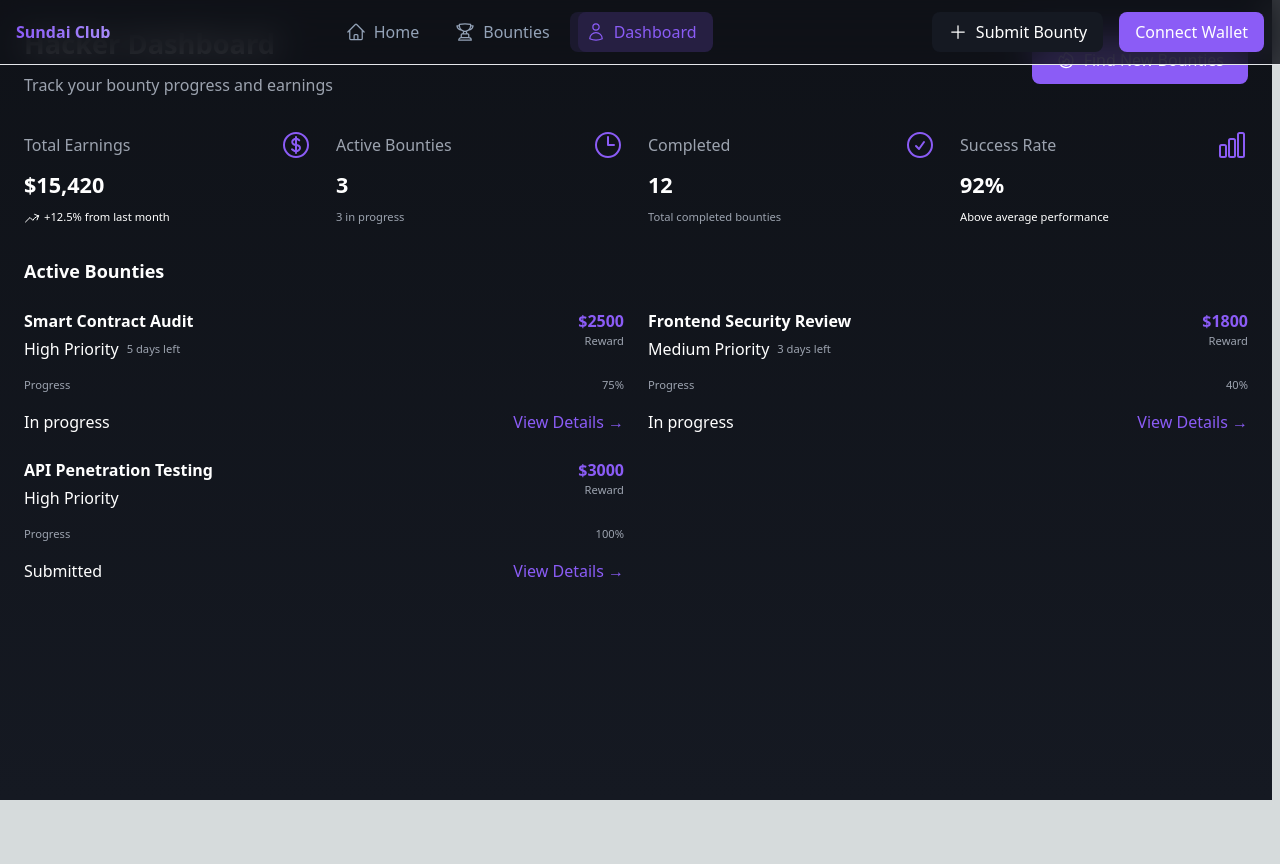
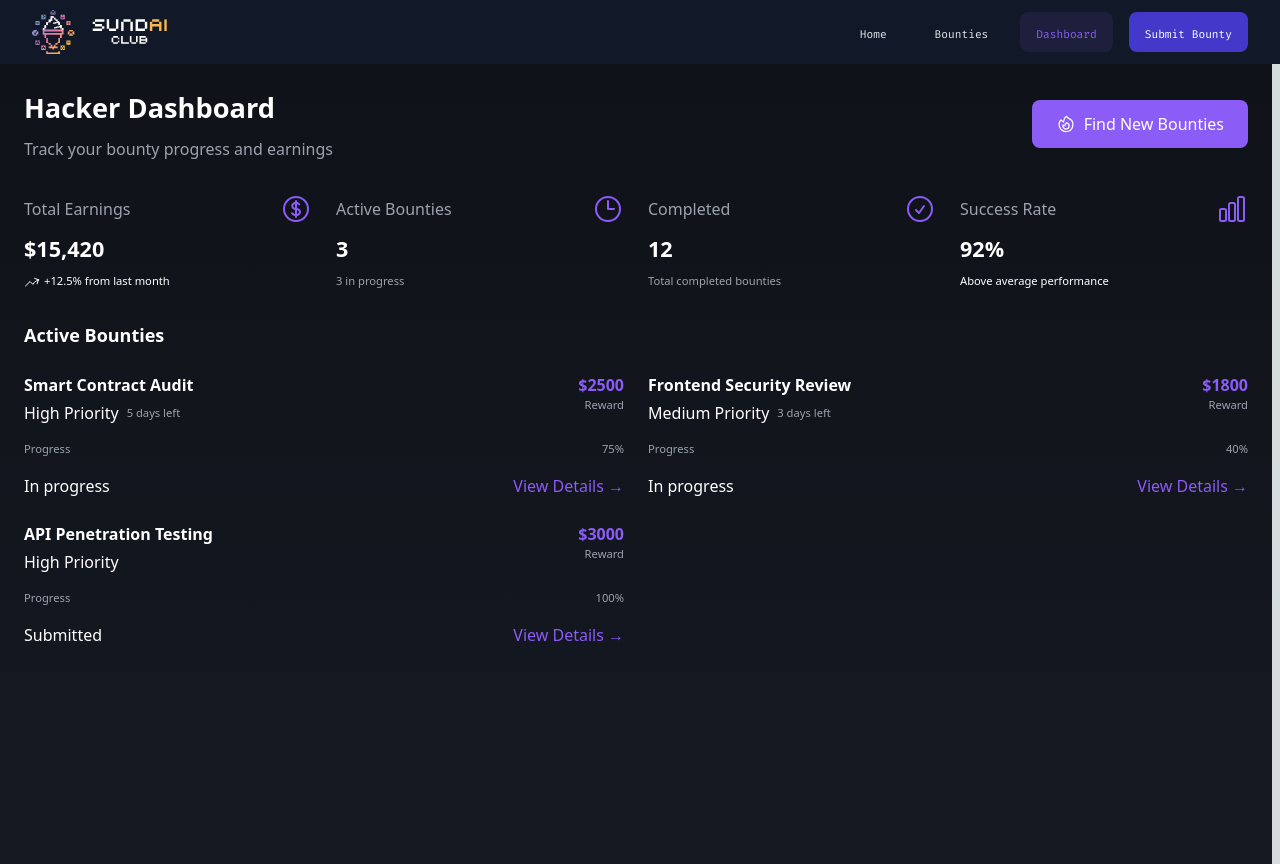
Before and after one commit to polarbaker/SundAiHunter, a Next.js app: page /hacker-dashboard in a window 1280 px wide. Before the commit the page ends 800 px from the top, so only its background shows below. Built offline with nearby package versions, Linux system fonts and the light colour scheme; what tailwindcss-scrollbar would draw is missing.

Commit message:
base case

```diff
--- a/src/app/layout.tsx
+++ b/src/app/layout.tsx
@@ -1,7 +1,6 @@
 import './globals.css'
 import { Space_Mono, Fira_Code, Montserrat } from 'next/font/google'
 import Navigation from '@/components/Navigation'
-import Footer from '@/components/Footer'
 import { ThemeProvider } from '@/contexts/ThemeContext'
 
 // Font configurations
@@ -27,12 +26,12 @@ export const metadata = {
   icons: {
     icon: [
       {
-        url: '/icon-192x192.png',
+        url: '/images/icon-192x192.png',
         sizes: '192x192',
         type: 'image/png',
       },
       {
-        url: '/icon-512x512.png',
+        url: '/images/icon-512x512.png',
         sizes: '512x512',
         type: 'image/png',
       },
@@ -61,15 +60,13 @@ export default function RootLayout({
     <html lang="en" suppressHydrationWarning>
       <head>
         <link rel="icon" href="/favicon.ico" sizes="any" />
-        <link rel="icon" href="/icon.svg" type="image/svg+xml" />
-        <link rel="apple-touch-icon" href="/apple-touch-icon.png" />
         <link rel="manifest" href="/manifest.json" />
       </head>
       <body className={`${spaceMono.variable} ${firaCode.variable} ${montserrat.variable}`}>
         <ThemeProvider>
           <div className="min-h-screen flex flex-col bg-background text-text-primary">
             <Navigation />
-            <main className="flex-1">
+            <main className="flex-1 pt-16">
               {children}
             </main>
           </div>
--- a/src/app/page.tsx
+++ b/src/app/page.tsx
@@ -116,7 +116,7 @@ export default function Home() {
                   transition={{ delay: 0.2 }}
                 >
                   <Image
-                    src="/affiliations/mit_logo_std_rgb_silver-gray.svg"
+                    src="/images/affiliations/mit_logo_std_rgb_silver-gray.svg"
                     style={{ filter: "brightness(1.2)" }}
                     className="w-16 h-16 sm:w-24 sm:h-24 opacity-90"
                     alt="Logo MIT"
@@ -149,7 +149,7 @@ export default function Home() {
                   transition={{ delay: 0.4 }}
                 >
                   <Image
-                    src="/affiliations/harvard-university-seeklogo.svg"
+                    src="/images/affiliations/harvard-university-seeklogo.svg"
                     className="w-14 h-14 sm:w-20 sm:h-20 opacity-90"
                     style={{ filter: "grayscale(100%)" }}
                     alt="Logo Harvard"
--- a/src/components/Navigation.tsx
+++ b/src/components/Navigation.tsx
@@ -1,166 +1,150 @@
 'use client'
 
-import React, { useState } from 'react'
+import React, { useState, useEffect } from 'react'
 import Link from 'next/link'
 import { usePathname } from 'next/navigation'
-import { motion, AnimatePresence } from 'framer-motion'
-import { Bars3Icon, XMarkIcon, HomeIcon, TrophyIcon, PlusIcon, UserIcon } from '@heroicons/react/24/outline'
-import SubmitBountyModal from './SubmitBountyModal'
+import Image from 'next/image'
+import { useTheme } from '@/contexts/ThemeContext'
+
+const Navigation = () => {
+  const [isScrolled, setIsScrolled] = useState(false)
+  const pathname = usePathname()
+  const { isDarkMode } = useTheme()
+  const [isMenuOpen, setIsMenuOpen] = useState(false)
+
+  useEffect(() => {
+    const handleScroll = () => {
+      if (window.scrollY > 50) {
+        setIsScrolled(true)
+      } else {
+        setIsScrolled(false)
+      }
+    }
+
+    window.addEventListener("scroll", handleScroll)
+    return () => window.removeEventListener("scroll", handleScroll)
+  }, [])
 
   const navItems = [
-  { href: '/', label: 'Home', icon: HomeIcon },
-  { href: '/bounty-board', label: 'Bounties', icon: TrophyIcon },
-  { href: '/hacker-dashboard', label: 'Dashboard', icon: UserIcon },
+    { href: '/', label: 'Home' },
+    { href: '/bounty-board', label: 'Bounties' },
+    { href: '/hacker-dashboard', label: 'Dashboard' },
   ]
 
-const Navigation = () => {
-  const [mobileMenuOpen, setMobileMenuOpen] = useState(false)
-  const [submitModalOpen, setSubmitModalOpen] = useState(false)
-  const pathname = usePathname()
-
   return (
-    <>
-      <nav className="fixed top-0 left-0 right-0 bg-background/80 backdrop-blur-lg border-b border-border/40 z-50">
-        <div className="container mx-auto px-4">
-          <div className="flex h-16 items-center justify-between">
-            {/* Logo */}
+    <header className="fixed top-0 left-0 right-0 z-50">
+      <nav
+        className={`w-full transition-all duration-300 font-space-mono ${
+          isDarkMode
+            ? isScrolled
+              ? "bg-gray-900/90 shadow-md backdrop-blur-sm"
+              : "bg-gray-900"
+            : isScrolled
+              ? "bg-[#E5E5E5]/90 shadow-md backdrop-blur-sm"
+              : "bg-[#E5E5E5]"
+        }`}
+      >
+        <div className="max-w-7xl mx-auto px-4 sm:px-6 lg:px-8">
+          <div className="flex justify-between items-center h-16">
+            {/* Updated Logo Section */}
+            <div className="text-lg font-space-mono text-indigo-800 font-semibold tracking-wider">
               <Link
                 href="/"
-              className="relative group"
+                className="text-center group flex items-center"
               >
-              <span className="text-xl font-bold bg-gradient-to-r from-primary to-primary-light bg-clip-text text-transparent">
-                Sundai Club
-              </span>
-              <span className="absolute -bottom-1 left-0 w-0 h-0.5 bg-gradient-to-r from-primary to-primary-light transition-all group-hover:w-full" />
+                <Image
+                  src={isDarkMode ? "/images/logos/sundai_logo_dark_horizontal.svg" : "/images/logos/sundai_logo_light_horizontal.svg"}
+                  alt="Sundai Club Logo"
+                  width={150}
+                  height={100}
+                  className="transition-transform duration-300 transform group-hover:scale-110 mr-2"
+                  priority
+                />
               </Link>
+            </div>
 
             {/* Desktop Navigation */}
-            <div className="hidden md:flex items-center space-x-1">
-              {navItems.map((item) => {
-                const Icon = item.icon
-                const isActive = pathname === item.href
-
-                return (
+            <div className="hidden md:flex items-center space-x-4">
+              {navItems.map((item) => (
                 <Link
                   key={item.href}
                   href={item.href}
-                    className={`
-                      relative px-4 py-2 rounded-lg flex items-center space-x-2 transition-all
-                      ${isActive
+                  className={`px-4 py-2 rounded-lg transition-colors ${
+                    pathname === item.href
                       ? 'text-primary bg-primary/10'
-                        : 'text-text-secondary hover:text-text-primary hover:bg-background-hover'
-                      }
-                    `}
+                      : `${isDarkMode ? 'text-gray-200' : 'text-gray-800'} hover:text-primary`
+                  }`}
                 >
-                    <Icon className={`h-5 w-5 transition-colors ${isActive ? 'text-primary' : ''}`} />
-                    <span>{item.label}</span>
-                    {isActive && (
-                      <motion.div
-                        layoutId="activeNav"
-                        className="absolute inset-0 bg-primary/10 rounded-lg -z-10"
-                        initial={false}
-                        transition={{ type: "spring", bounce: 0.2, duration: 0.6 }}
-                      />
-                    )}
+                  <span className="text-sm font-fira-code">
+                    {item.label}
+                  </span>
                 </Link>
-                )
-              })}
-            </div>
+              ))}
 
-            {/* Action Buttons */}
-            <div className="hidden md:flex items-center space-x-4">
-              <button
-                onClick={() => setSubmitModalOpen(true)}
-                className="px-4 py-2 rounded-lg bg-background-secondary text-text-primary hover:bg-background-hover transition-colors flex items-center space-x-2"
+              <Link
+                href="/submit-bounty"
+                className={`px-4 py-2 rounded-lg ${
+                  isDarkMode
+                    ? "bg-indigo-700 hover:bg-indigo-600"
+                    : "bg-indigo-600 hover:bg-indigo-700"
+                } text-white transition-colors`}
               >
-                <PlusIcon className="h-5 w-5" />
-                <span>Submit Bounty</span>
-              </button>
-              <button className="px-4 py-2 rounded-lg bg-primary text-white hover:bg-primary-dark transition-colors">
-                Connect Wallet
-              </button>
+                <span className="text-sm font-fira-code">
+                  Submit Bounty
+                </span>
+              </Link>
             </div>
 
             {/* Mobile Menu Button */}
+            <div className="md:hidden">
               <button
-              type="button"
-              className="md:hidden inline-flex items-center justify-center p-2 rounded-lg text-text-secondary hover:text-text-primary hover:bg-background-hover transition-colors"
-              onClick={() => setMobileMenuOpen(!mobileMenuOpen)}
+                onClick={() => setIsMenuOpen(!isMenuOpen)}
+                className="p-2 rounded-lg"
+                aria-label="Toggle menu"
               >
-              <span className="sr-only">Toggle menu</span>
-              {mobileMenuOpen ? (
-                <XMarkIcon className="h-6 w-6" />
-              ) : (
-                <Bars3Icon className="h-6 w-6" />
-              )}
+                <div className={`w-6 h-0.5 mb-1.5 transition-all ${isDarkMode ? 'bg-white' : 'bg-black'} ${isMenuOpen ? 'transform rotate-45 translate-y-2' : ''}`}></div>
+                <div className={`w-6 h-0.5 mb-1.5 ${isDarkMode ? 'bg-white' : 'bg-black'} ${isMenuOpen ? 'opacity-0' : ''}`}></div>
+                <div className={`w-6 h-0.5 ${isDarkMode ? 'bg-white' : 'bg-black'} ${isMenuOpen ? 'transform -rotate-45 -translate-y-2' : ''}`}></div>
               </button>
             </div>
           </div>
 
           {/* Mobile Menu */}
-        <AnimatePresence>
-          {mobileMenuOpen && (
-            <motion.div
-              initial={{ opacity: 0, y: -10 }}
-              animate={{ opacity: 1, y: 0 }}
-              exit={{ opacity: 0, y: -10 }}
-              className="md:hidden border-t border-border/40"
-            >
-              <div className="container mx-auto px-4 py-4 space-y-2">
-                {navItems.map((item) => {
-                  const Icon = item.icon
-                  const isActive = pathname === item.href
-
-                  return (
+          <div className={`md:hidden ${isMenuOpen ? 'block' : 'hidden'} py-4`}>
+            {navItems.map((item) => (
               <Link
                 key={item.href}
                 href={item.href}
-                      onClick={() => setMobileMenuOpen(false)}
-                      className={`
-                        flex items-center space-x-3 px-4 py-3 rounded-lg transition-colors
-                        ${isActive
+                className={`block px-4 py-2 rounded-lg ${
+                  pathname === item.href
                     ? 'text-primary bg-primary/10'
-                          : 'text-text-secondary hover:text-text-primary hover:bg-background-hover'
-                        }
-                      `}
+                    : `${isDarkMode ? 'text-gray-200' : 'text-gray-800'} hover:text-primary`
+                }`}
+                onClick={() => setIsMenuOpen(false)}
               >
-                      <Icon className={`h-5 w-5 ${isActive ? 'text-primary' : ''}`} />
-                      <span>{item.label}</span>
+                <span className="text-sm font-fira-code">
+                  {item.label}
+                </span>
               </Link>
-                  )
-                })}
+            ))}
 
-                <div className="pt-4 space-y-2">
-                  <button
-                    onClick={() => {
-                      setMobileMenuOpen(false)
-                      setSubmitModalOpen(true)
-                    }}
-                    className="w-full px-4 py-3 rounded-lg bg-background-secondary text-text-primary hover:bg-background-hover transition-colors flex items-center justify-center space-x-2"
+            <Link
+              href="/submit-bounty"
+              className={`block px-4 py-2 mt-2 rounded-lg text-center ${
+                isDarkMode
+                  ? "bg-indigo-700 hover:bg-indigo-600"
+                  : "bg-indigo-600 hover:bg-indigo-700"
+              } text-white transition-colors`}
+              onClick={() => setIsMenuOpen(false)}
             >
-                    <PlusIcon className="h-5 w-5" />
-                    <span>Submit Bounty</span>
-                  </button>
-
-                  <button className="w-full px-4 py-3 rounded-lg bg-primary text-white hover:bg-primary-dark transition-colors">
-                    Connect Wallet
-                  </button>
+              <span className="text-sm font-fira-code">
+                Submit Bounty
+              </span>
+            </Link>
           </div>
         </div>
-            </motion.div>
-          )}
-        </AnimatePresence>
       </nav>
-
-      <AnimatePresence>
-        {submitModalOpen && (
-          <SubmitBountyModal
-            isOpen={submitModalOpen}
-            onClose={() => setSubmitModalOpen(false)}
-          />
-        )}
-      </AnimatePresence>
-    </>
+    </header>
   )
 }
 
```
Also changed, not shown: public/manifest.json. Lines whose indentation alone changed are shown as unchanged.
